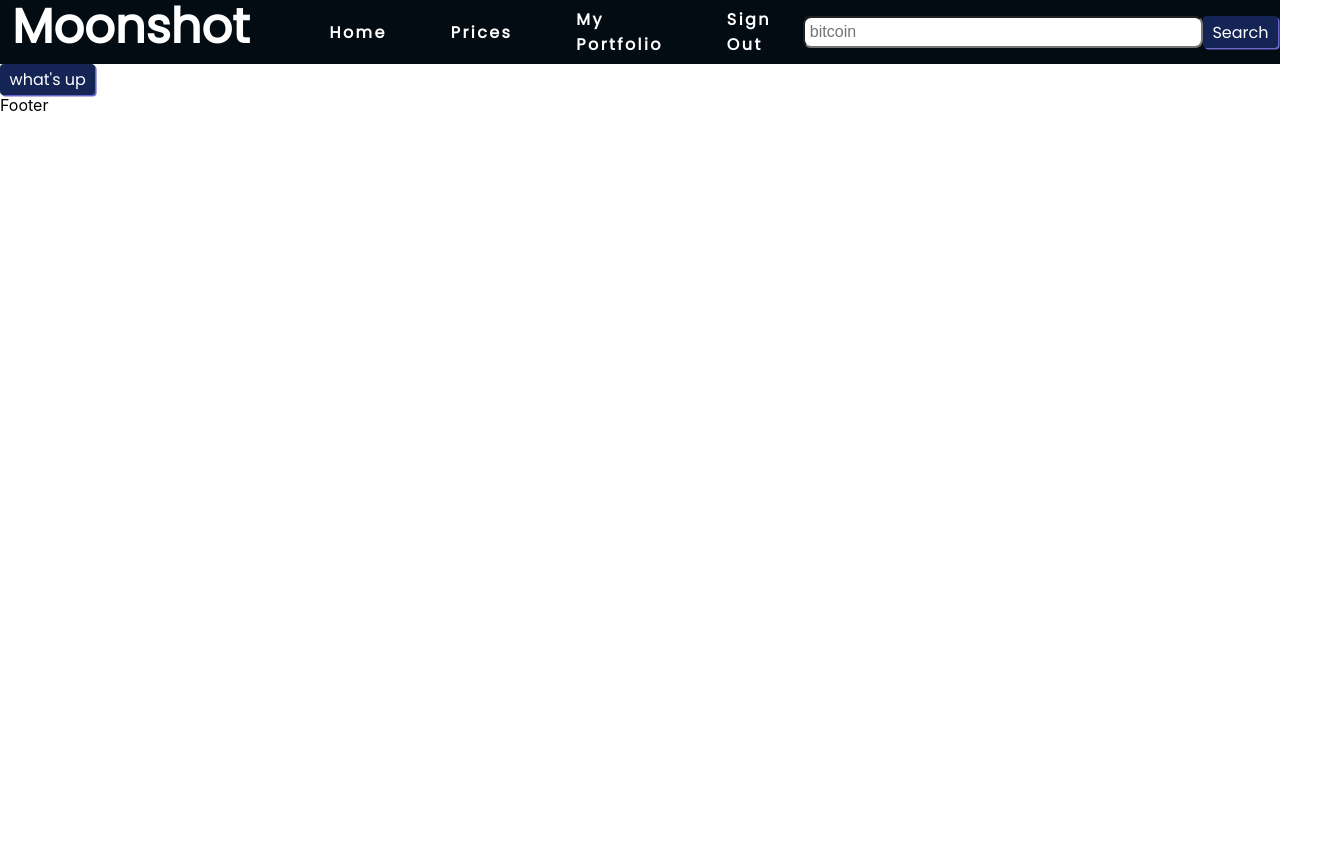
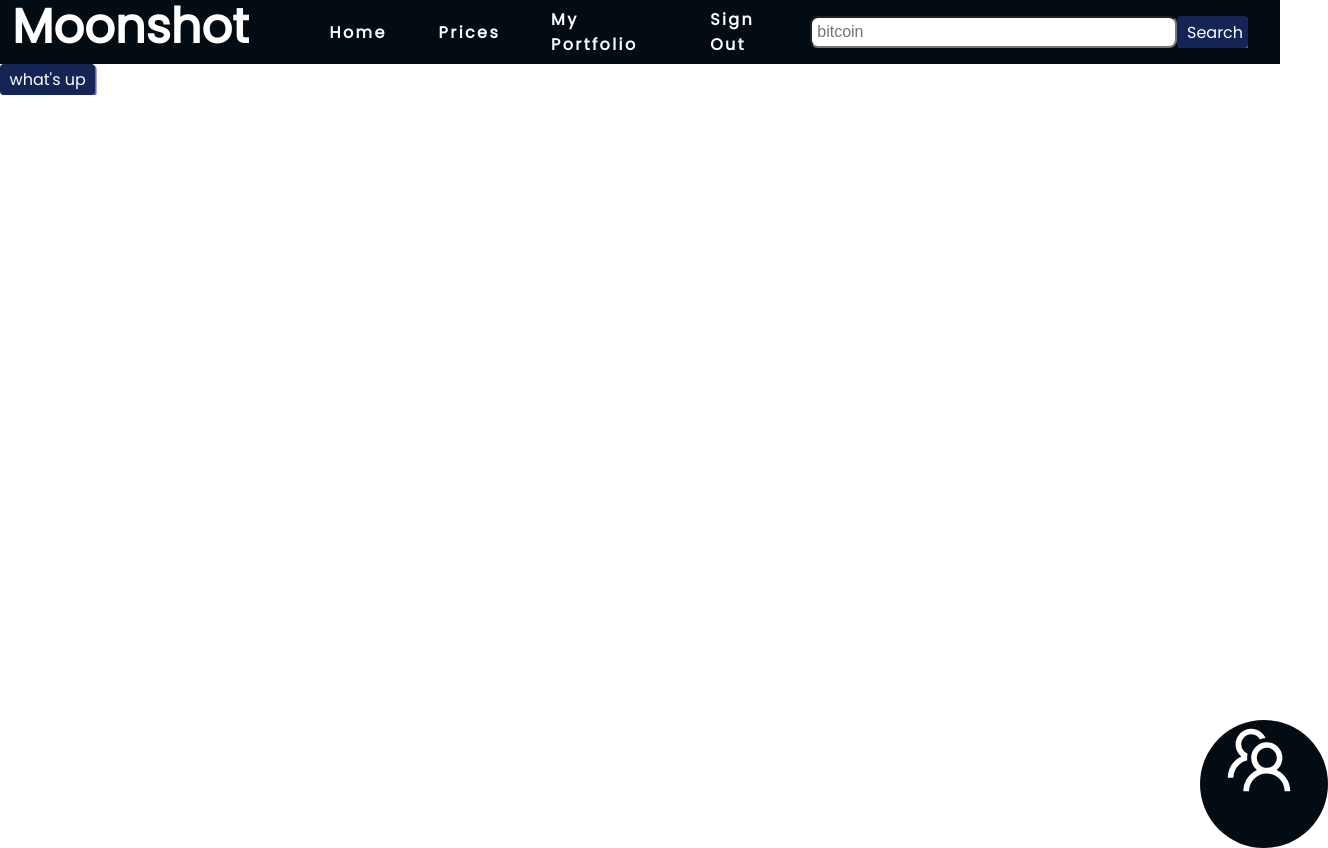
Before and after one commit to IrvHenri/moonshot, a React (Create React App) app in the folder client/: page / in a window 1280 px wide. Shown: the whole page, 1328 px wide, since content can reach past the window. Before the commit the page ends 800 px from the top, so only its background shows below. Built offline with nearby package versions, Linux system fonts and the light colour scheme.

Commit message:
Implemented basic animated footer

```diff
--- a/client/src/App.css
+++ b/client/src/App.css
@@ -2,6 +2,7 @@
   margin: 0;
   padding: 0;
   font-size: 16px;
+  overflow: hidden;
   box-sizing: border-box;
   --primary-bg-color: #040c13;
   --secondary-bg-color: #dcf6ff;
@@ -13,3 +14,8 @@
   --primary-font-family: "Poppins", sans-serif;
   --secondary-font-family: "Roboto", sans-serif;
 }
+
+.App {
+  height: 100vh;
+  width: 100vw;
+}
--- /dev/null
+++ b/client/src/components/Footer/TeamMember.css
@@ -0,0 +1,39 @@
+.member-container{
+  flex: 1;
+  display: flex;
+  justify-content: space-between;
+  align-items: center;
+  margin: 0.5em;
+}
+
+.member-img {
+  height: 100%;
+  width: 16vw;
+  background-color: red;
+  border-radius: 50%;
+  margin: 0 1em;
+}
+
+.member-info {
+  flex: 1;
+  display: flex;
+  flex-direction: column;
+  height: 100%;
+  margin-top: 1em;
+}
+
+.member-info h1 {
+  font-size: 3em;
+  font-family: var(--primary-font-family);
+}
+
+.member-info p {
+  font-size: 2em;
+  font-family: var(--secondary-font-family);
+}
+
+.member-socials {
+  flex: 0.2;
+  display: flex;
+  flex-direction: column;
+}
--- /dev/null
+++ b/client/src/components/Footer/TeamMember.js
@@ -0,0 +1,17 @@
+import './TeamMember.css'
+import {AiFillGithub, AiFillLinkedin} from 'react-icons/ai'
+const TeamMember = ({name, img, bio}) => {
+  return <div className='member-container'>
+    <div className='member-img'>Image Div</div>
+    <div className='member-info'>
+    <h1>Frank</h1>
+    <p>This is my bio, what's good?</p>
+    </div>
+    <div className='member-socials'>
+      <AiFillGithub size={"5em"} />
+      <AiFillLinkedin size={"5em"}/>
+    </div>
+  </div>
+}
+
+export default TeamMember
--- /dev/null
+++ b/client/src/components/Footer/footer.css
@@ -0,0 +1,68 @@
+.footer{
+  position: absolute;
+  bottom: -3em;
+  right: -3em;
+  background-color: var(--primary-bg-color);
+  height: 8em;
+  width: 8em;
+  border-radius: 50%;
+  cursor: pointer;
+  transition: all 0.5s ease;
+}
+
+.footer:hover{
+  bottom: -2em;
+  right: -2em;
+  background-color: rgb(255, 166, 0);
+}
+
+.footer span{
+  color: white;
+  position: relative;
+  margin-left: 15%;
+}
+
+.footer-active{
+  bottom: 0;
+  right: 0;
+  position: absolute;
+  height: 100vh;
+  width: 100vw;
+  background-color: var(--secondary-bg-color);
+  border-radius: 8px;
+  z-index: 200;
+  display: flex;
+  flex-direction: column;
+}
+
+.footer-active span {
+  position: absolute;
+  top: 0;
+  right: 0;
+  background-color: red;
+  color: white;
+  padding: 0.5em;
+  text-align: center;
+  cursor: pointer;
+  box-shadow: 0.1em 0.1em #555;
+}
+
+.toggle-footer-enter {
+  opacity: 0;
+  transition: opacity 200;
+}
+
+.toggle-footer-enter-active {
+  opacity: 1;
+  transition: opacity 200;
+}
+
+.toggle-footer-exit {
+  opacity: 1;
+  transition: opacity 200;
+}
+
+.toggle-footer-exit-active {
+  opacity: 0;
+  transition: opacity 200;
+}
--- a/client/src/components/Footer/index.js
+++ b/client/src/components/Footer/index.js
@@ -1,7 +1,26 @@
+import './footer.css'
+import { useState } from 'react'
+import { AiOutlineDown, AiOutlineTeam} from 'react-icons/ai'
+import { CSSTransition } from 'react-transition-group'
+import TeamMember from './TeamMember'
 const Footer = () => {
-  return <div>
-    Footer
+  const [toggle, setToggle] = useState(false)
+  return   <CSSTransition
+  in={toggle}
+  timeout={200}
+  classNames="toggle-footer">
+  {!toggle ?
+  <div onClick={() => setToggle(prev => !prev)} className="footer">
+    <span><AiOutlineTeam size={"5em"} /></span>
   </div>
+  :
+  <div className='footer-active'>
+    <span onClick={() => setToggle(prev => !prev)}><AiOutlineDown /></span>
+    <TeamMember />
+    <TeamMember />
+    <TeamMember />
+  </div>}
+  </CSSTransition>
 }
 
 export default Footer
```
Also changed, not shown: client/src/components/Footer/index.css (deleted).
